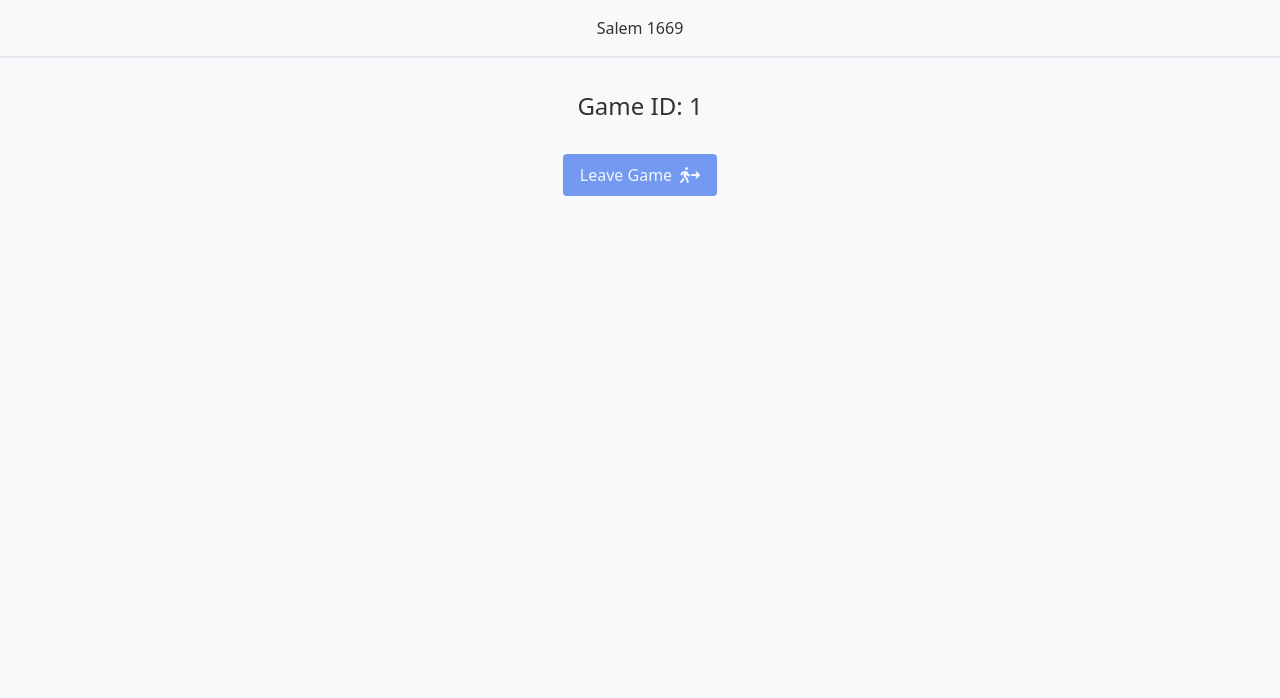
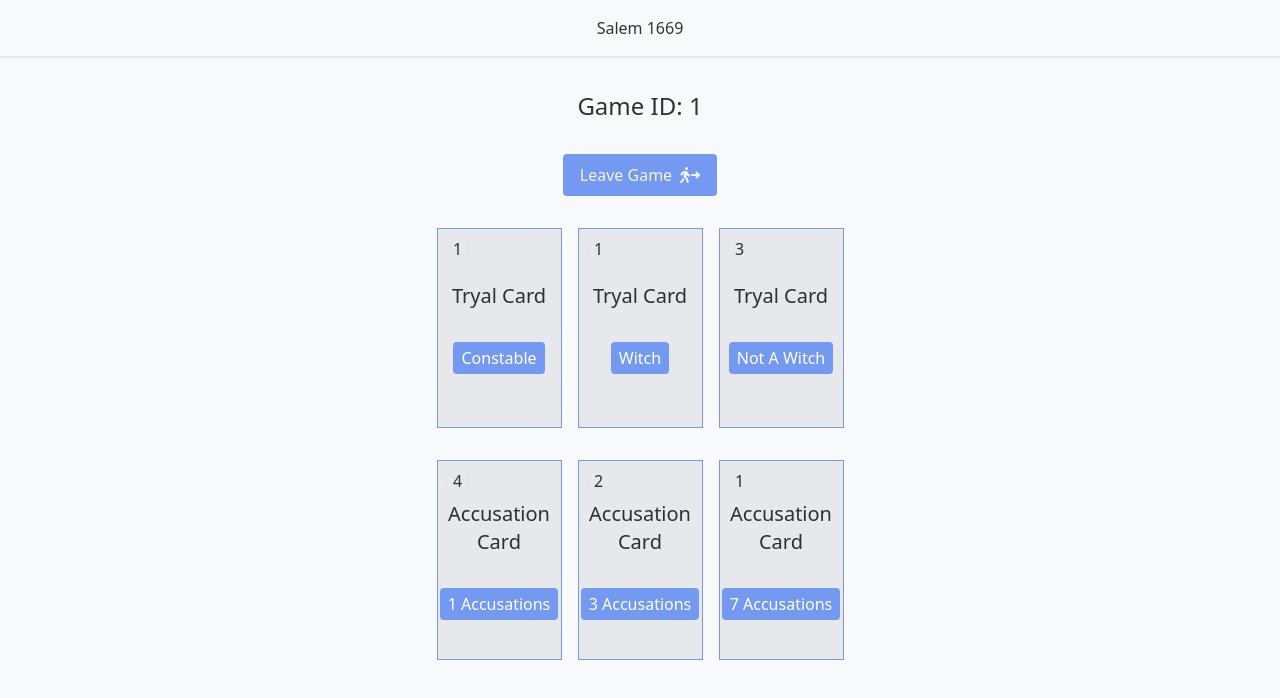
Before and after one commit to BrandonSamaroo/salem1669, a Next.js app: page /game/1 in a window 1280 px wide. Shown: the top 698 px of the page. Built offline with nearby package versions, Linux system fonts and the light colour scheme.

Commit message:
skeleton for game cards

```diff
--- a/src/pages/game/[game_id]/index.tsx
+++ b/src/pages/game/[game_id]/index.tsx
@@ -5,6 +5,8 @@ import { FontAwesomeIcon } from "@fortawesome/react-fontawesome";
 import { faPersonWalkingArrowRight } from "@fortawesome/free-solid-svg-icons";
 
 import { Button } from "@/components/Button";
+import { TryalCard } from "@/components/game/cards/TryalCard";
+import { AccusationCard } from "@/components/game/cards/AccusationCard";
 
 export default function HomePage() {
     const router = useRouter();
@@ -21,6 +23,16 @@ export default function HomePage() {
                     Leave Game
                     <FontAwesomeIcon icon={faPersonWalkingArrowRight} className='ml-2' />
                 </Button>
+                <div className='flex gap-4'>
+                    <TryalCard cardType='Constable' numberOfCards={1} />
+                    <TryalCard cardType='Witch' numberOfCards={1} />
+                    <TryalCard cardType='Not A Witch' numberOfCards={3} />
+                </div>
+                <div className='flex gap-4'>
+                    <AccusationCard cardType={1} numberOfCards={4} />
+                    <AccusationCard cardType={3} numberOfCards={2} />
+                    <AccusationCard cardType={7} numberOfCards={1} />
+                </div>
             </div>
         </>
     );
```
